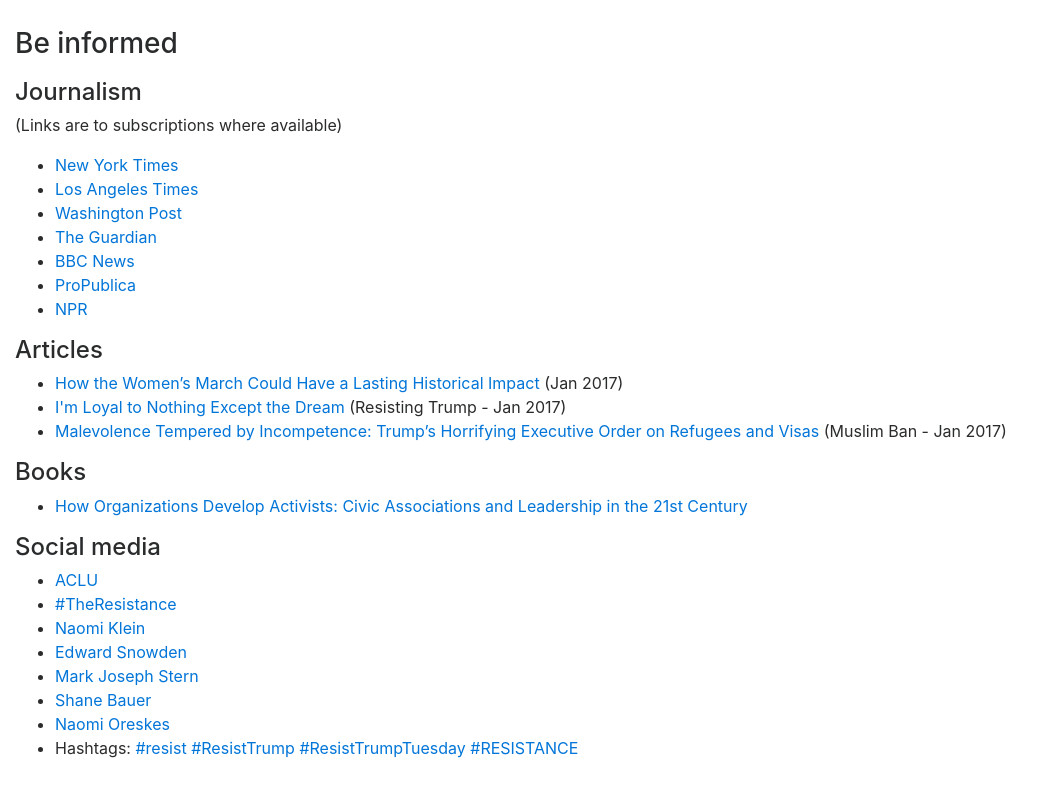
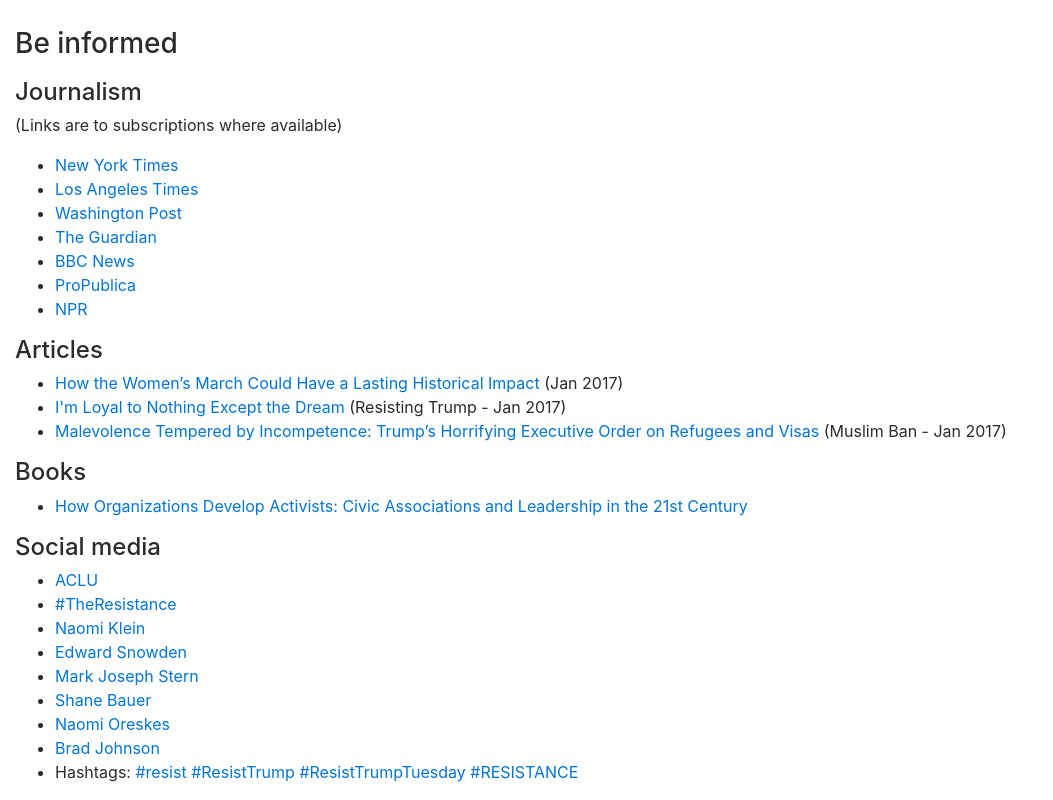
Before and after one commit to davedx/resist-trump, a plain HTML site: page index.html in a window 1280 px wide. Shown: the part 1273-2073 px from the top of the page, without its empty margins (0-1053 px from the left). Before the commit the page ends 2049 px from the top, so only its background shows below. Drawn offline with nearby package versions, Linux system fonts and the light colour scheme; a script that the page names is missing.

Commit message:
Added Brad Johnson to social media

```diff
--- a/index.html
+++ b/index.html
@@ -182,11 +182,9 @@
       <li><a href="https://twitter.com/mjs_DC">Mark Joseph Stern</a></li>
       <li><a href="https://twitter.com/shane_bauer">Shane Bauer</a></li>
       <li><a href="https://twitter.com/NaomiOreskes">Naomi Oreskes</a></li>
+      <li><a href="https://twitter.com/climatebrad">Brad Johnson</a></li>
       <li>Hashtags: <a href="https://twitter.com/search?q=%23resist&src=typd">#resist</a> <a href="https://twitter.com/search?q=%23resisttrump&src=typd">#ResistTrump</a> <a href="https://twitter.com/search?q=%23resisttrumptuesday&src=tyah">#ResistTrumpTuesday</a> <a href="https://twitter.com/search?q=%23RESISTANCE&src=tyah">#RESISTANCE</a></li>
     </ul>
-
-    <!-- <h4>Books</h4> -->
-
   </div>
 
   <script src="https://code.jquery.com/jquery-3.1.1.slim.min.js" integrity="sha384-A7FZj7v+d/sdmMqp/nOQwliLvUsJfDHW+k9Omg/a/EheAdgtzNs3hpfag6Ed950n" crossorigin="anonymous"></script>
```
